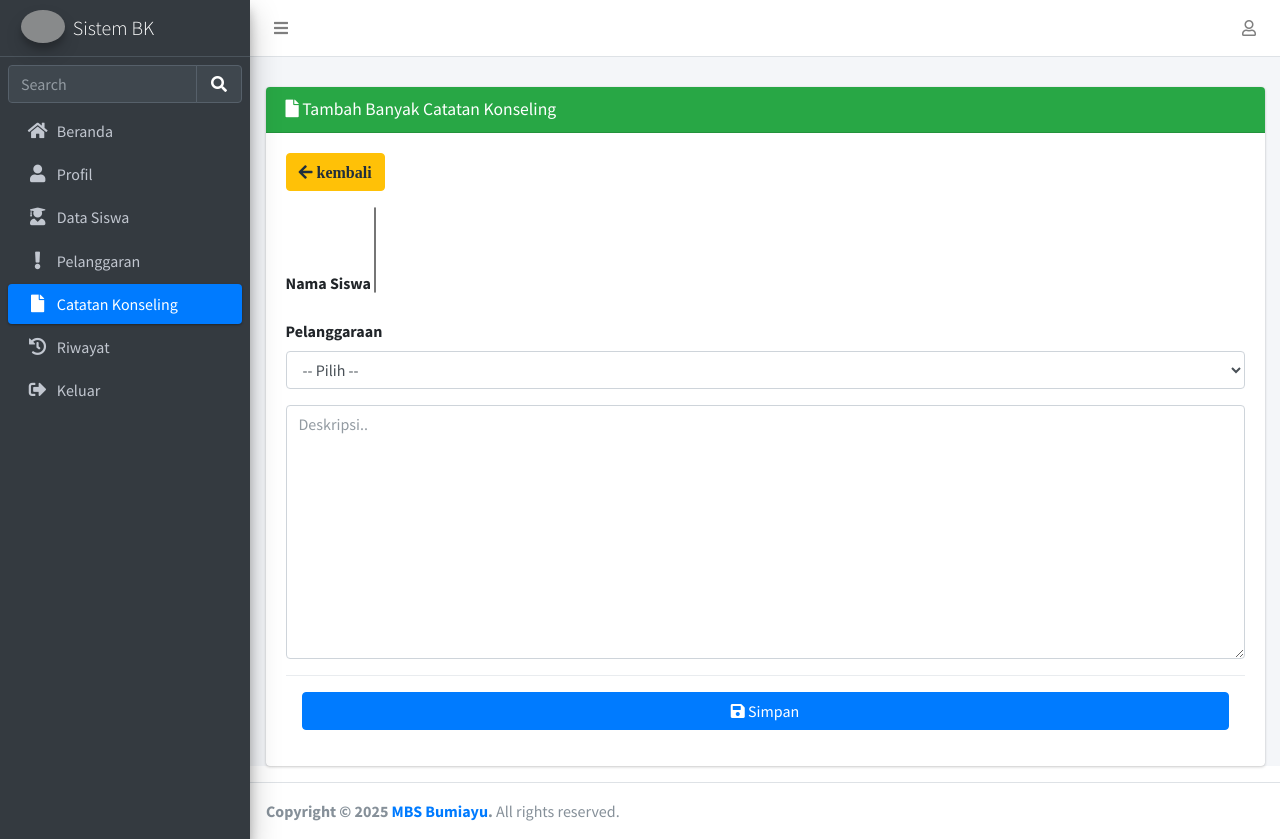
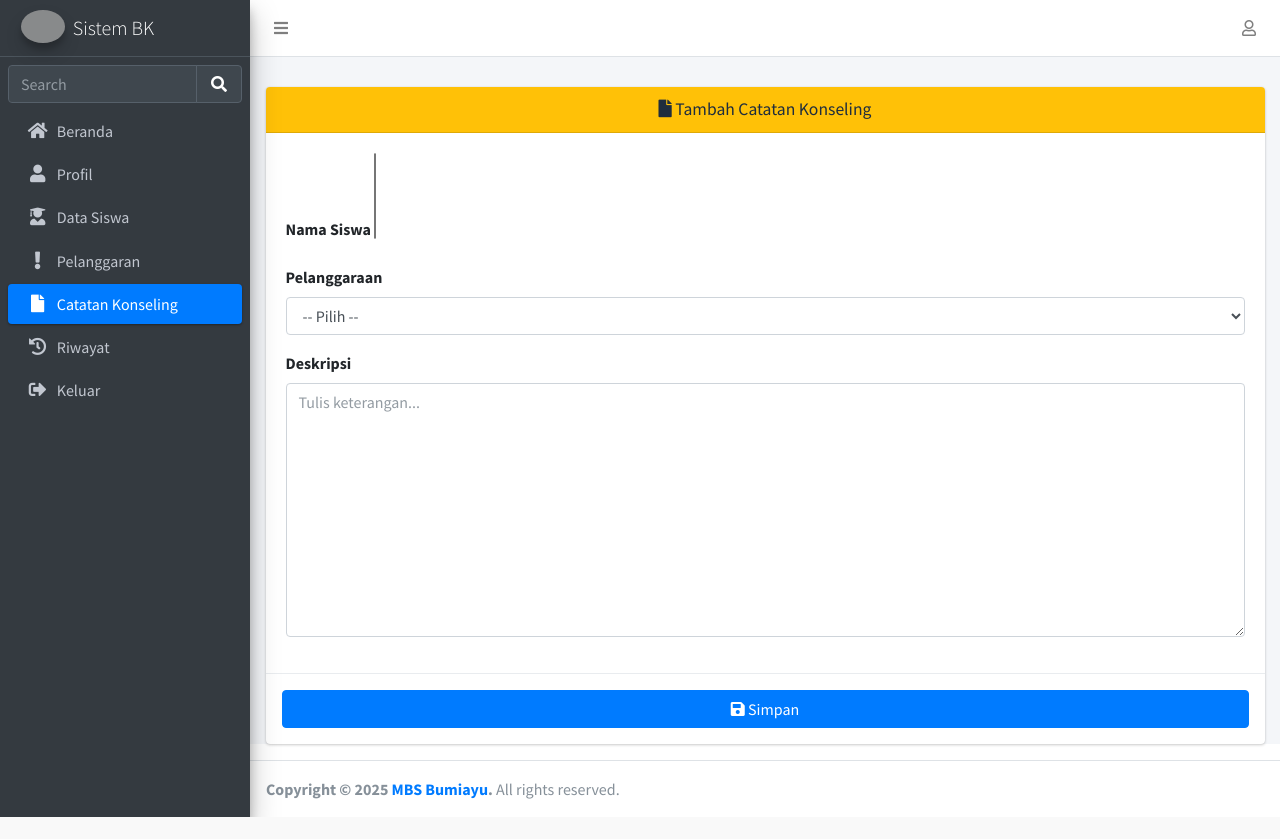
Before and after one commit to Ndaru7/counseling-system, a PHP site: page /catatan_konseling in a window 1280 px wide. After the commit the page ends 817 px from the top, so only its background shows below. Run offline with PHP 8.4, Linux system fonts and the light colour scheme; a user stored in the database is signed in; data that the repository does not hold is empty; some libraries are stand-ins or nearby versions; grey boxes are pictures that could not be loaded.

Commit message:
styling catatan konseling

```diff
--- a/catatan_konseling/index.php
+++ b/catatan_konseling/index.php
@@ -15,9 +15,10 @@ $halaman = "catatan_konseling";
 <head>
     <meta charset="utf-8">
     <meta name="viewport" content="width=device-width, initial-scale=1">
-    <title>Sitem BK | Dashboard</title>
+    <title>Sitem BK | Catatan Konseling</title>
+    <!-- CSS -->
+    <?php include "../style.php"; ?>
 
-    <?php include "../style.php"; ?>
 </head>
 
 <body class="hold-transition sidebar-mini">
@@ -96,32 +97,17 @@ $halaman = "catatan_konseling";
             <!-- Main content -->
             <section class="content">
                 <div class="container-fluid">
-                    <div class="card card-success">
-                        <div class="card-header">
-                            <h3 class="card-title"><i class="fas fa-file"></i>&nbsp;Tambah Banyak Catatan Konseling</h3>
-
-                            <div class="card-tools">
-                                <!-- <button type="button" class="btn btn-tool" data-card-widget="collapse">
-                                    <i class="fas fa-minus"></i>
-                                </button> -->
-                                <!-- <button type="button" class="btn btn-tool" data-card-widget="remove">
-                                    <i class="fas fa-times"></i>
-                                </button> -->
-                            </div>
+                    <div class="card card-warning">
+                        <div class="card-header d-flex justify-content-center">
+                            <h3 class="card-title"><i class="fas fa-file"></i>&nbsp;Tambah Catatan Konseling</h3>
                         </div>
-                        <!-- /.card-header -->
-                        <div class="card-body">
-                            <a href="../catatan_konseling" class="btn btn-warning">
-                                <i class="fas fa-arrow-left">&nbsp;kembali</i>
-                            </a>
-                            <p></p>
-                            <div class="row">
-                                <div class="col-12">
-                                    <form action="aksi.php" method="post">
+                        <form action="aksi.php" method="post">
+                            <div class="card-body">
+                                <div class="row">
+                                    <div class="col-12">
                                         <div class="form-group">
                                             <label for="tambahSiswa">Nama Siswa</label>
                                             <select name="siswa[]" id="tambahSiswa" class="duallistbox" multiple="multiple">
-                                                <!-- <option value="" selected>--Nama Siswa--</option> -->
                                                 <?php
                                                 $query = pdo_query($conn, "SELECT nisn, nama FROM tb_siswa");
                                                 while ($row = $query->fetch(PDO::FETCH_ASSOC)) {
@@ -134,7 +120,7 @@ $halaman = "catatan_konseling";
                                         </div>
                                         <div class="form-group">
                                             <label for="tambahPelanggaran">Pelanggaraan</label>
-                                            <select name="pelanggaran" class="form-control" id="tambahPelanggaran" required>
+                                            <select  name="pelanggaran" id="tambahPelanggaran" class="form-control select2" style="width: 100%;" required>
                                                 <option>-- Pilih --</option>
                                                 <?php
                                                 $query_pelanggaran = "SELECT id, nama FROM tb_pelanggaran";
@@ -149,22 +135,17 @@ $halaman = "catatan_konseling";
                                             </select>
                                         </div>
                                         <div class="form-group">
-                                            <textarea name="deskripsi" class="form-control" id="tambahDeskripsi" rows="10" placeholder="Deskripsi.." required></textarea>
+                                            <label for="tambahDeskripsi">Deskripsi</label>
+                                            <textarea name="deskripsi" class="form-control" id="tambahDeskripsi" rows="10" placeholder="Tulis keterangan..." required></textarea>
                                         </div>
-                                        <div class="modal-footer justify-content-between">
-                                            <button type="submit" name="simpan" class="btn btn-primary btn-block"><i class="fas fa-save"></i> Simpan</button>
-                                        </div>
-                                    </form>
-
-                                    <!-- /.form-group -->
+                                    </div>
                                 </div>
-                                <!-- /.col -->
                             </div>
-                            <!-- /.row -->
-                        </div>
-                        <!-- /.card-body -->
+                            <div class="modal-footer">
+                                <button type="submit" name="simpan" class="btn btn-primary btn-block"><i class="fas fa-save"></i> Simpan</button>
+                            </div>
+                        </form>
                     </div>
-                    <!-- /.card -->
                 </div>
             </section>
             <!-- /.content -->
```
